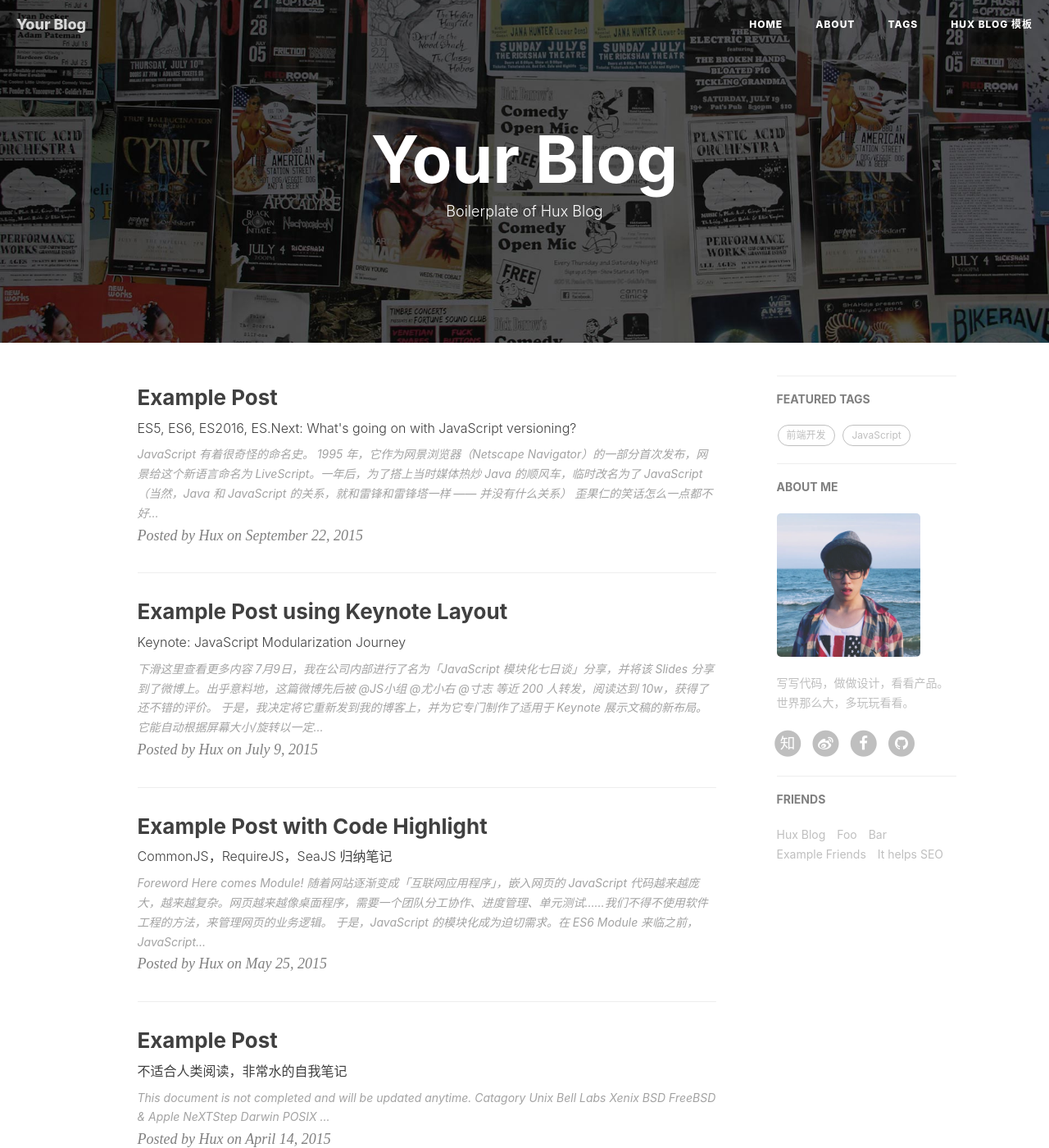
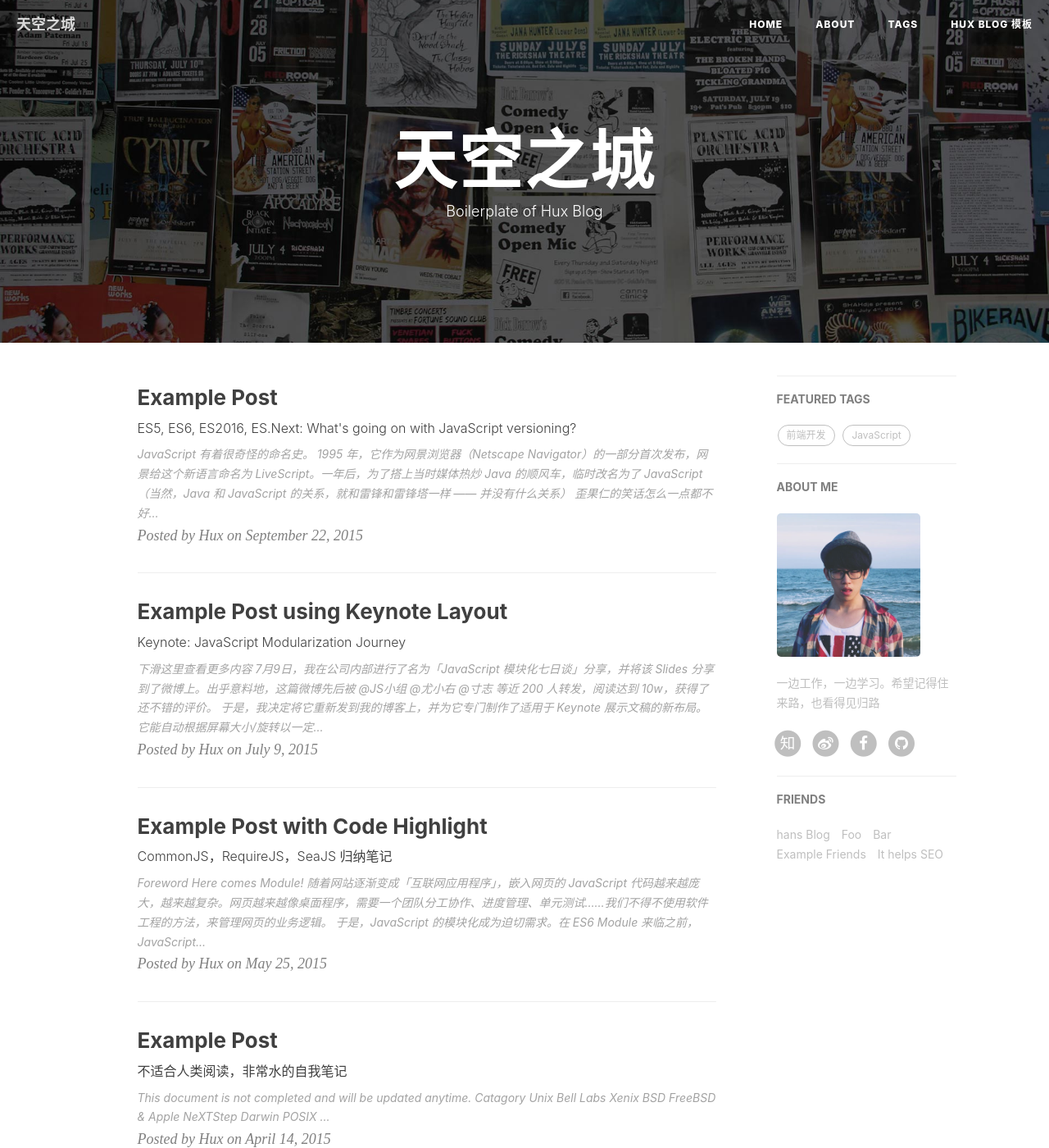
Before and after one commit to hanslabs/hanslabs.github.io, a Jekyll site: the page built from index.html, in a window 1280 px wide and 1400 px high. Shown: the whole window at 82% size. Built offline with Jekyll 4.4.1, drawn with Linux system fonts in a browser that asks for light colours; nearby versions of some CDN libraries; the list of posts is cut into pages by our own code; comment, search, counter and statistics services are not loaded; some of the changed text lies outside the part shown.

Commit message:
_config.yam

```diff
--- a/_config.yml
+++ b/_config.yml
@@ -1,11 +1,11 @@
 # Site settings
-title: Your Blog
-SEOTitle: 你的博客 | Your Blog
+title: 天空之城
+SEOTitle: 天空之城 | Castle in the Sky
 header-img: img/home-bg.jpg
-email: huxpro@gmail.com
+email: hanslab@aliyun.com
 description: ""
 keyword: ""
-url: "http://huangxuan.me"              # your host, for absolute URL
+url: "http://libvirt.top"              # your host, for absolute URL
 baseurl: "/huxblog-boilerplate"         # for example, '/blog' if your blog hosted on 'host/blog'
 
 
@@ -14,7 +14,7 @@ baseurl: "/huxblog-boilerplate"         # for example, '/blog' if your blog host
 RSS: false
 weibo_username:     huxpro
 zhihu_username:     huxpro
-github_username:    huxpro
+github_username:    hanslabs
 #twitter_username:  huxpro
 facebook_username:  huxpro
 
@@ -62,13 +62,13 @@ duoshuo_share: true                     # set to false if you want to use Commen
 ba_track_id: 4cc1f2d8f3067386cc5cdb626a202900
 # Google Analytics
 ga_track_id: 'UA-49627206-1'            # Format: UA-xxxxxx-xx
-ga_domain: huangxuan.me
+ga_domain: libvirt.top
 
 
 
 # Sidebar settings
 sidebar: true                           # whether or not using Sidebar.
-sidebar-about-description: "写写代码，做做设计，看看产品。世界那么大，多玩玩看看。"
+sidebar-about-description: "一边工作，一边学习。希望记得住来路，也看得见归路"
 sidebar-avatar: /img/avatar-hux.jpg      # use absolute URL, seeing it's used in both `/` and `/about/`
 
 
@@ -82,8 +82,8 @@ featured-condition-size: 1              # A tag will be featured if the size of
 # Friends
 friends: [
     {
-        title: "Hux Blog",
-        href: "http://huangxuan.me"
+        title: "hans Blog",
+        href: "http://libvirt.top"
     },{
         title: "Foo",
         href: "#"
```
